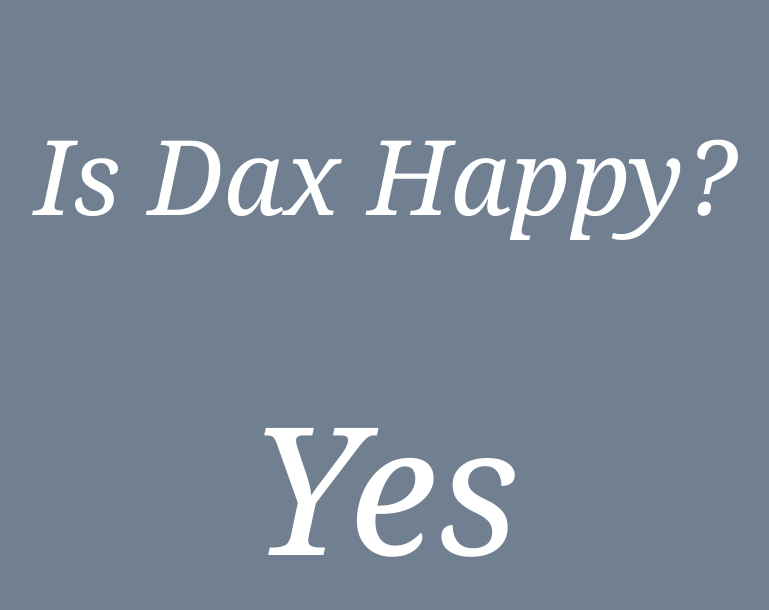
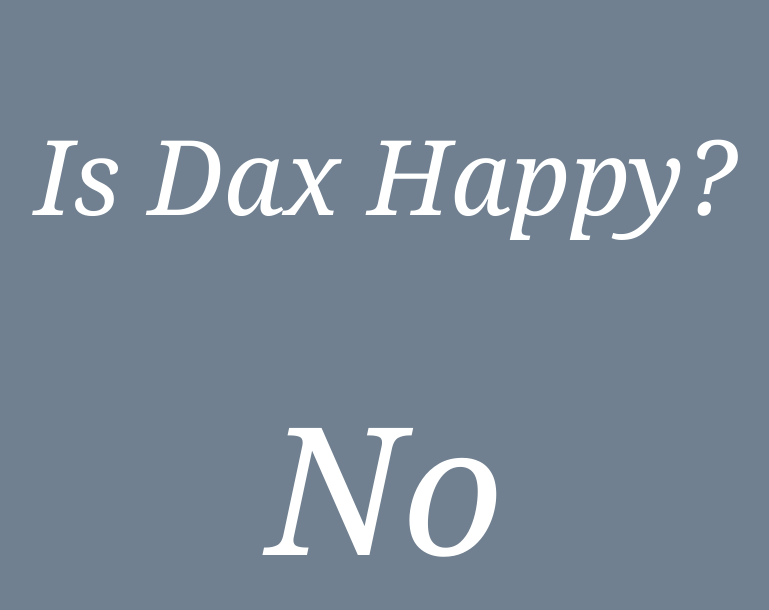
Before and after one commit to orodio/happy-harbottle, a website: page index.html in a window 1280 px wide. Shown: the whole page, without its empty margins (255-1024 px from the left). Drawn offline with Linux system fonts and the light colour scheme.

Commit message:
Update index.html

```diff
--- a/index.html
+++ b/index.html
@@ -19,7 +19,7 @@
   <body>
     <div class="Wrapper">
       <h3>Is Dax Happy?</h3>
-      <h1>Yes</h1>
+      <h1>No</h1>
     </div>
   </body>
 </html>
```
